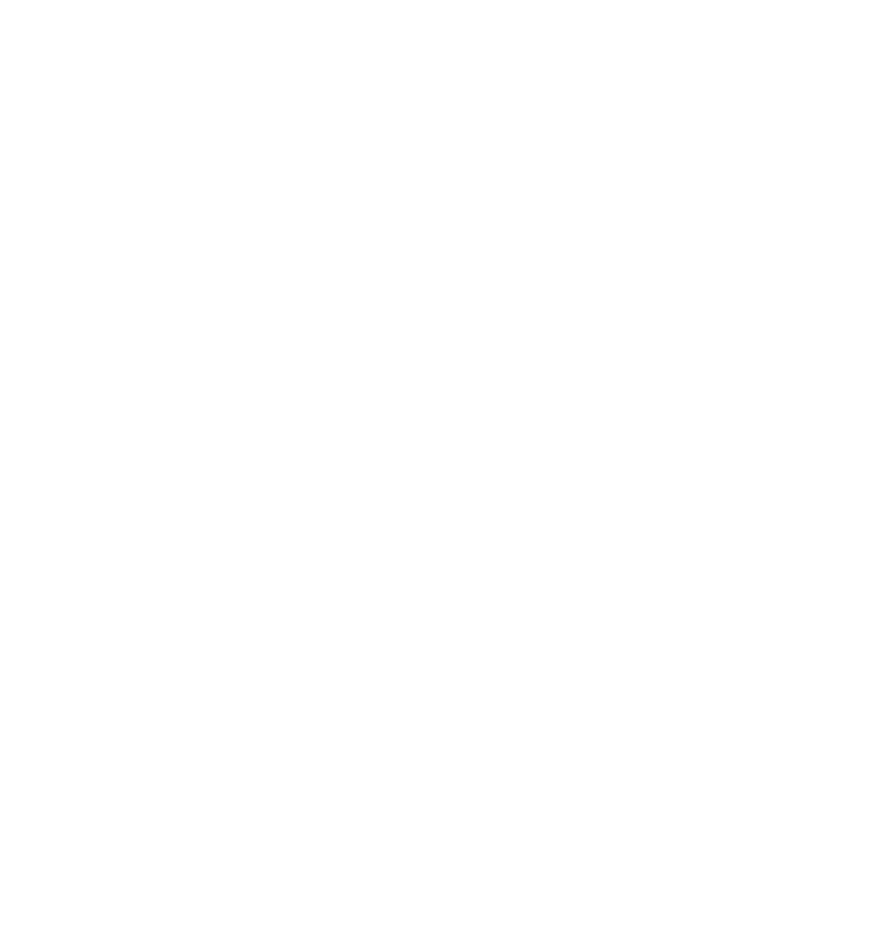
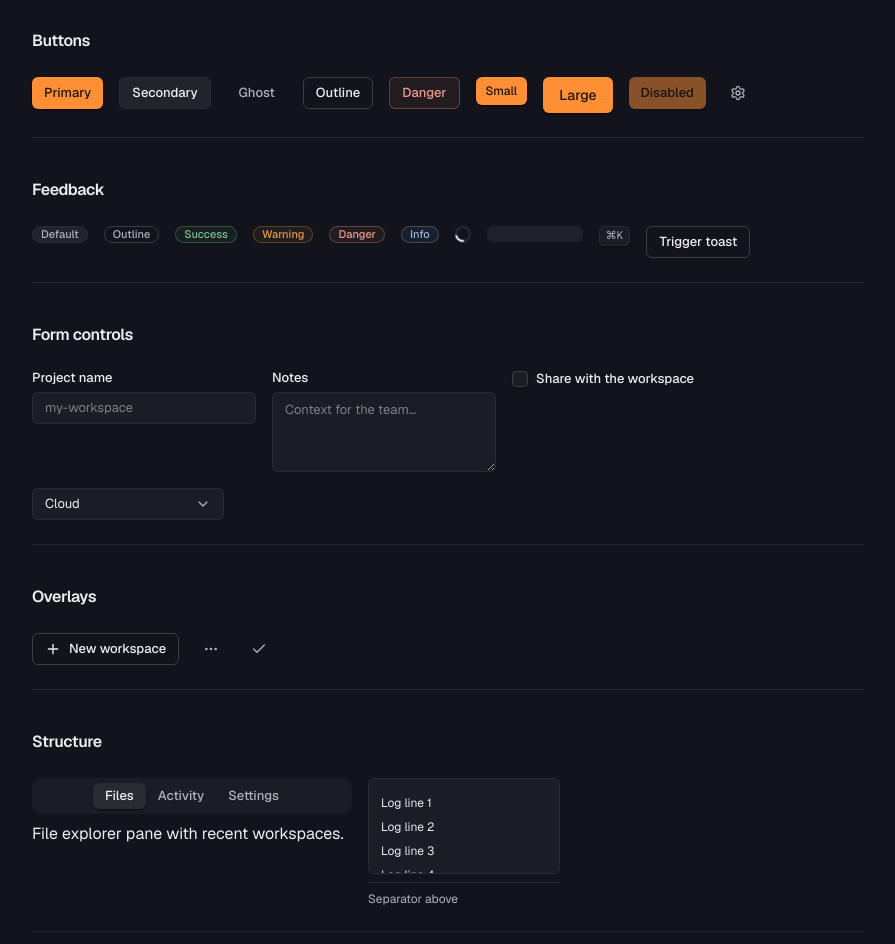
Before and after one commit to nikokela00-svg/FORGE, a Next.js app: page /design-system in a window 1280 px wide. Before the commit this address had no page. Shown: the part 460-1404 px from the top of the page, without its empty margins (192-1087 px from the left). Before the commit the page ends 800 px from the top, so only its background shows below. Built offline with nearby package versions, Linux system fonts and the light colour scheme.

Commit message:
feat(design-system): add dev-only showcase with e2e axe coverage

```diff
--- a/playwright.config.ts
+++ b/playwright.config.ts
@@ -1,7 +1,8 @@
-// Playwright config — e2e golden paths against the exported static build
+// Playwright config — golden-path e2e against the static build, dev-only axe specs too
 import { defineConfig, devices } from "@playwright/test";
 
 const PORT = 4173;
+const DEV_PORT = 3000;
 
 export default defineConfig({
   testDir: "./tests/e2e",
@@ -19,10 +20,18 @@
       use: { ...devices["Desktop Chrome"] },
     },
   ],
-  webServer: {
-    command: `node scripts/serve.mjs --port ${PORT}`,
-    url: `http://localhost:${PORT}`,
-    reuseExistingServer: !process.env.CI,
-    timeout: 30_000,
-  },
+  webServer: [
+    {
+      command: `node scripts/serve.mjs --port ${PORT}`,
+      url: `http://localhost:${PORT}`,
+      reuseExistingServer: !process.env.CI,
+      timeout: 30_000,
+    },
+    {
+      command: `next dev --turbopack --port ${DEV_PORT}`,
+      url: `http://localhost:${DEV_PORT}`,
+      reuseExistingServer: !process.env.CI,
+      timeout: 60_000,
+    },
+  ],
 });
--- /dev/null
+++ b/src/app/design-system/page.tsx
@@ -0,0 +1,16 @@
+// Dev-only design-system reference page; static production builds 404 it
+import type { Metadata } from "next";
+import { notFound } from "next/navigation";
+
+import { DesignSystemShowcase } from "@/features/design-system";
+
+export const metadata: Metadata = {
+  title: "Design system",
+};
+
+export default function DesignSystemPage() {
+  if (process.env.NODE_ENV !== "development") {
+    notFound();
+  }
+  return <DesignSystemShowcase />;
+}
--- /dev/null
+++ b/src/features/design-system/index.ts
@@ -0,0 +1,2 @@
+// Design-system feature barrel — the showcase consumes shared primitives
+export { DesignSystemShowcase } from "./ui/design-system-showcase";
--- /dev/null
+++ b/src/features/design-system/ui/design-system-showcase.tsx
@@ -0,0 +1,254 @@
+// Design-system showcase — a living reference of every shared UI primitive
+"use client";
+
+import { Check, MoreHorizontal, Plus, Settings, Trash2 } from "lucide-react";
+
+import {
+  Badge,
+  Button,
+  Checkbox,
+  Dialog,
+  DialogContent,
+  DialogDescription,
+  DialogFooter,
+  DialogHeader,
+  DialogTitle,
+  DialogTrigger,
+  DropdownMenu,
+  DropdownMenuContent,
+  DropdownMenuItem,
+  DropdownMenuLabel,
+  DropdownMenuSeparator,
+  DropdownMenuTrigger,
+  IconButton,
+  Input,
+  Kbd,
+  Label,
+  ScrollArea,
+  Select,
+  SelectContent,
+  SelectGroup,
+  SelectItem,
+  SelectLabel,
+  SelectTrigger,
+  SelectValue,
+  Separator,
+  Skeleton,
+  Spinner,
+  Tabs,
+  TabsContent,
+  TabsList,
+  TabsTrigger,
+  Textarea,
+  toast,
+  Toaster,
+  Tooltip,
+  TooltipContent,
+  TooltipProvider,
+  TooltipTrigger,
+} from "@/shared/ui";
+
+function SectionHeader({ title }: { title: string }) {
+  return <h2 className="text-16 text-fg mt-10 font-semibold tracking-tight">{title}</h2>;
+}
+
+function Section({ title, children }: { title: string; children: React.ReactNode }) {
+  return (
+    <section className="border-border border-surface-2 border-b" aria-label={title}>
+      <SectionHeader title={title} />
+      <div className="flex flex-wrap items-start justify-start gap-4 py-6">
+        {children}
+      </div>
+    </section>
+  );
+}
+
+function TypographySection() {
+  return (
+    <section aria-label="Typography" className="flex flex-col gap-3 border-b py-6">
+      <SectionHeader title="Typography" />
+      <p className="text-32 text-fg font-semibold tracking-tight">Type ramp 32</p>
+      <p className="text-24 text-fg font-medium">Type ramp 24</p>
+      <p className="text-18 text-fg">Type ramp 18</p>
+      <p className="text-16 text-fg">Type ramp 16</p>
+      <p className="text-14 text-fg-muted">Type ramp 14 muted</p>
+      <p className="text-12 text-fg-subtle">Type ramp 12 subtle</p>
+    </section>
+  );
+}
+
+function ButtonSection() {
+  return (
+    <Section title="Buttons">
+      <Button variant="primary">Primary</Button>
+      <Button variant="secondary">Secondary</Button>
+      <Button variant="ghost">Ghost</Button>
+      <Button variant="outline">Outline</Button>
+      <Button variant="danger">Danger</Button>
+      <Button size="sm">Small</Button>
+      <Button size="lg">Large</Button>
+      <Button disabled>Disabled</Button>
+      <IconButton aria-label="Settings">
+        <Settings />
+      </IconButton>
+    </Section>
+  );
+}
+
+function FeedbackSection() {
+  return (
+    <Section title="Feedback">
+      <Badge>Default</Badge>
+      <Badge variant="outline">Outline</Badge>
+      <Badge variant="success">Success</Badge>
+      <Badge variant="warning">Warning</Badge>
+      <Badge variant="danger">Danger</Badge>
+      <Badge variant="info">Info</Badge>
+      <Spinner label="Loading" />
+      <Skeleton className="h-4 w-24" />
+      <Kbd>⌘K</Kbd>
+      <Button variant="outline" onClick={() => toast.success("Workspace saved")}>
+        Trigger toast
+      </Button>
+    </Section>
+  );
+}
+
+function FormSection() {
+  return (
+    <Section title="Form controls">
+      <div className="flex min-w-56 flex-col gap-2">
+        <Label htmlFor="project-name">Project name</Label>
+        <Input id="project-name" placeholder="my-workspace" />
+      </div>
+      <div className="flex min-w-56 flex-col gap-2">
+        <Label htmlFor="notes">Notes</Label>
+        <Textarea id="notes" placeholder="Context for the team…" />
+      </div>
+      <div className="flex items-center gap-2">
+        <Checkbox id="share" />
+        <Label htmlFor="share">Share with the workspace</Label>
+      </div>
+      <Select defaultValue="cloud">
+        <SelectTrigger aria-label="Deployment target" className="w-48">
+          <SelectValue />
+        </SelectTrigger>
+        <SelectContent>
+          <SelectGroup>
+            <SelectLabel>Targets</SelectLabel>
+            <SelectItem value="cloud">Cloud</SelectItem>
+            <SelectItem value="local">Local</SelectItem>
+            <SelectItem value="self-hosted">Self-hosted</SelectItem>
+          </SelectGroup>
+        </SelectContent>
+      </Select>
+    </Section>
+  );
+}
+
+function OverlaySection() {
+  return (
+    <Section title="Overlays">
+      <Dialog>
+        <DialogTrigger asChild>
+          <Button variant="outline">
+            <Plus />
+            New workspace
+          </Button>
+        </DialogTrigger>
+        <DialogContent>
+          <DialogHeader>
+            <DialogTitle>New workspace</DialogTitle>
+            <DialogDescription>Name the workspace to scaffold.</DialogDescription>
+          </DialogHeader>
+          <Input aria-label="Workspace name" placeholder="forge-tools" />
+          <DialogFooter>
+            <Button variant="secondary">Cancel</Button>
+            <Button>Create</Button>
+          </DialogFooter>
+        </DialogContent>
+      </Dialog>
+      <DropdownMenu>
+        <DropdownMenuTrigger asChild>
+          <IconButton aria-label="Workspace actions">
+            <MoreHorizontal />
+          </IconButton>
+        </DropdownMenuTrigger>
+        <DropdownMenuContent>
+          <DropdownMenuLabel>Workspace</DropdownMenuLabel>
+          <DropdownMenuItem>
+            <Settings />
+            Settings
+          </DropdownMenuItem>
+          <DropdownMenuSeparator />
+          <DropdownMenuItem>
+            <Trash2 />
+            Delete workspace
+          </DropdownMenuItem>
+        </DropdownMenuContent>
+      </DropdownMenu>
+      <TooltipProvider>
+        <Tooltip>
+          <TooltipTrigger asChild>
+            <IconButton aria-label="Checkpoint">
+              <Check />
+            </IconButton>
+          </TooltipTrigger>
+          <TooltipContent>Create checkpoint</TooltipContent>
+        </Tooltip>
+      </TooltipProvider>
+    </Section>
+  );
+}
+
+function StructureSection() {
+  return (
+    <Section title="Structure">
+      <Tabs defaultValue="files" className="w-80">
+        <TabsList aria-label="View">
+          <TabsTrigger value="files">Files</TabsTrigger>
+          <TabsTrigger value="activity">Activity</TabsTrigger>
+          <TabsTrigger value="settings">Settings</TabsTrigger>
+        </TabsList>
+        <TabsContent value="files">
+          File explorer pane with recent workspaces.
+        </TabsContent>
+        <TabsContent value="activity">Recent activity feed.</TabsContent>
+        <TabsContent value="settings">Workspace settings pane.</TabsContent>
+      </Tabs>
+      <div className="flex w-48 flex-col gap-2">
+        <ScrollArea className="border-border bg-surface-1 h-24 w-full rounded-md border">
+          <div className="p-3">
+            {Array.from({ length: 12 }, (_, index) => (
+              <p key={String(index)} className="text-12 py-1">
+                Log line {index + 1}
+              </p>
+            ))}
+          </div>
+        </ScrollArea>
+        <Separator />
+        <p className="text-12 text-fg-muted">Separator above</p>
+      </div>
+    </Section>
+  );
+}
+
+export function DesignSystemShowcase() {
+  return (
+    <main className="bg-bg text-fg mx-auto flex min-h-dvh w-full max-w-4xl flex-col px-8 py-12">
+      <header>
+        <h1 className="text-28 text-fg font-semibold tracking-tight">Design system</h1>
+        <p className="text-14 text-fg-muted mt-1">
+          Every primitive, styled by the FORGE token scale.
+        </p>
+      </header>
+      <TypographySection />
+      <ButtonSection />
+      <FeedbackSection />
+      <FormSection />
+      <OverlaySection />
+      <StructureSection />
+      <Toaster />
+    </main>
+  );
+}
```
Also changed, not shown: src/features/design-system/README.md (added), 1 other file (tests, documents, lock files or other folders).
